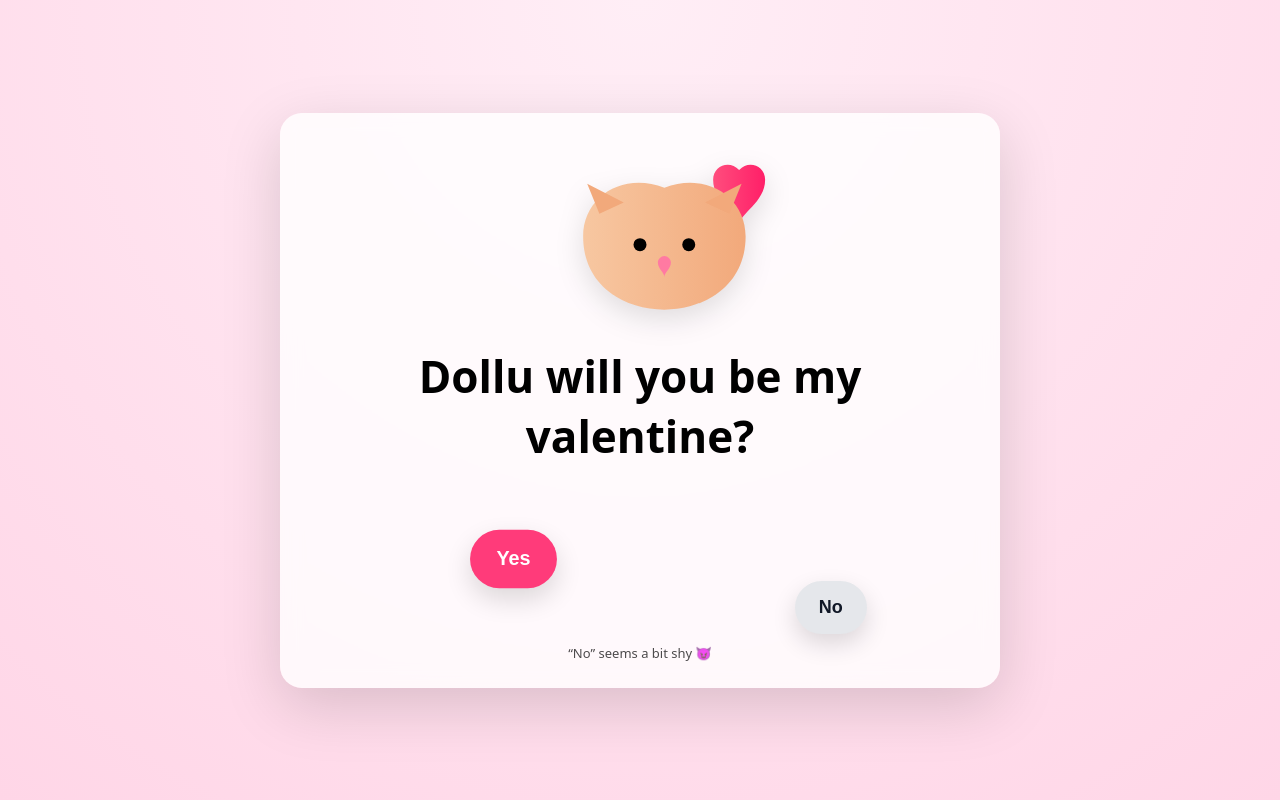
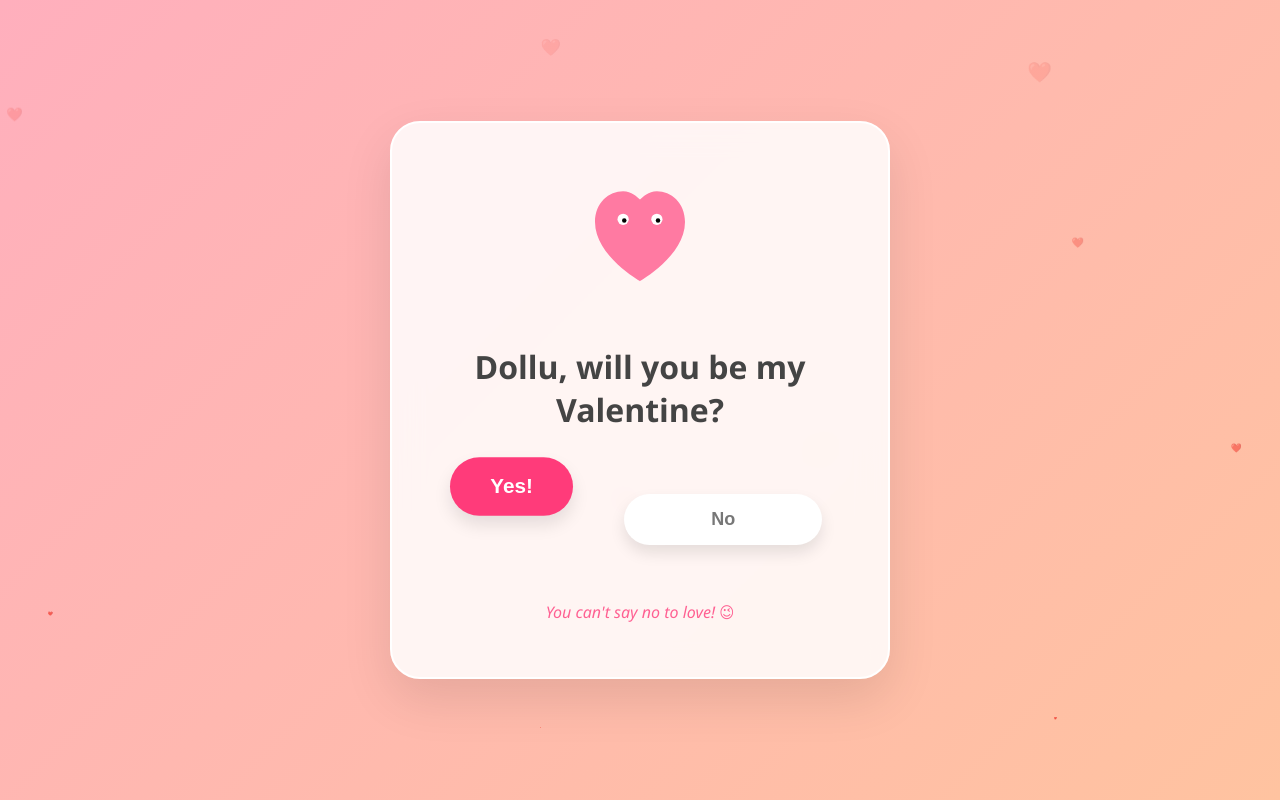
Before and after one commit to vijaytalelar-mitaoe/valentine, a plain HTML site: page index.html in a window 1280 px wide. Both pictures are taken after a click on the button "No". Drawn offline with nearby package versions, Linux system fonts and the light colour scheme.

Commit message:
Update index.html
new

```diff
--- a/index.html
+++ b/index.html
@@ -1,21 +1,20 @@
-
 <!DOCTYPE html>
 <html lang="en">
 <head>
   <meta charset="UTF-8" />
   <meta name="viewport" content="width=device-width, initial-scale=1, viewport-fit=cover" />
-  <title>Will you be my Valentine?</title>
+  <title>A Special Question for Dollu</title>
 
-  <!-- Confetti library -->
   <script src="https://cdn.jsdelivr.net/npm/canvas-confetti@1.9.3/dist/confetti.browser.min.js"></script>
 
   <style>
     :root {
-      --bg1: #ffd6e7;
-      --bg2: #ffeef6;
-      --card: #ffffffcc;
+      --bg1: #ffafbd;
+      --bg2: #ffc3a0;
+      --card: rgba(255, 255, 255, 0.85);
       --yes: #ff3b7a;
       --yesHover: #ff1f68;
+      --accent: #ff7aa2;
     }
 
     * { box-sizing: border-box; }
@@ -23,288 +22,220 @@
     body {
       margin: 0;
       min-height: 100svh;
-      display: grid;
-      place-items: center;
-      background: radial-gradient(circle at top, var(--bg2), var(--bg1));
-      font-family: system-ui, sans-serif;
+      display: flex;
+      justify-content: center;
+      align-items: center;
+      background: linear-gradient(135deg, var(--bg1), var(--bg2));
+      font-family: 'Segoe UI', Tahoma, Geneva, Verdana, sans-serif;
       overflow: hidden;
       padding: 16px;
     }
 
-    /* FULL-SCREEN CONFETTI CANVAS */
-    #confettiCanvas {
+    /* Floating Hearts Background */
+    .heart-bg {
       position: fixed;
-      inset: 0;
-      width: 100vw;
-      height: 100vh;
+      top: 0; left: 0; width: 100%; height: 100%;
       pointer-events: none;
-      z-index: 9999;
+      z-index: 0;
     }
 
+    /* Card Styling */
     .card {
-      width: min(720px, 92vw);
-      padding: 26px 22px;
+      position: relative;
+      z-index: 10;
+      width: min(500px, 92vw);
+      padding: 40px 20px;
       background: var(--card);
-      backdrop-filter: blur(10px);
-      border-radius: 22px;
+      backdrop-filter: blur(15px);
+      border-radius: 30px;
       text-align: center;
-      box-shadow: 0 18px 60px rgba(0,0,0,.15);
+      box-shadow: 0 20px 50px rgba(0,0,0,0.1);
+      border: 2px solid white;
+      transition: all 0.5s cubic-bezier(0.175, 0.885, 0.32, 1.275);
     }
 
     .art {
-      width: min(260px, 80vw);
-      margin: 0 auto 10px;
-      display: block;
-      filter: drop-shadow(0 10px 14px rgba(0,0,0,.12));
+      width: 180px;
+      margin: 0 auto 20px;
+      transition: transform 0.3s ease;
     }
 
+    .art:hover { transform: scale(1.1) rotate(5deg); }
+
     h1 {
-      font-size: clamp(26px, 4vw, 44px);
-      margin: 12px 0 18px;
+      font-size: clamp(22px, 5vw, 32px);
+      color: #444;
+      margin-bottom: 30px;
     }
 
+    /* Interaction Zone */
     .button-zone {
       position: relative;
-      width: min(520px, 92%);
-      height: 150px;
-      margin: 0 auto;
-      touch-action: none;
+      height: 120px;
+      margin-bottom: 20px;
     }
 
     button {
-      position: absolute;
-      top: 50%;
-      transform: translateY(-50%);
-      padding: 16px 24px;
+      padding: 15px 35px;
       font-size: 18px;
-      font-weight: 800;
-      border-radius: 999px;
+      font-weight: bold;
+      border-radius: 50px;
       border: none;
       cursor: pointer;
-      box-shadow: 0 10px 24px rgba(0,0,0,.14);
-      user-select: none;
-      -webkit-tap-highlight-color: transparent;
-      transition: transform .12s ease, background .12s ease;
+      box-shadow: 0 8px 15px rgba(0,0,0,0.1);
+      transition: all 0.2s ease;
+      position: absolute;
     }
 
     #yesBtn {
-      left: 18%;
+      left: 10%;
       background: var(--yes);
-      color: #fff;
+      color: white;
+      z-index: 100;
     }
-    #yesBtn:hover { background: var(--yesHover); }
 
     #noBtn {
-      left: 62%;
-      background: #e5e7eb;
-      color: #111827;
+      right: 10%;
+      background: white;
+      color: #777;
     }
 
-    .hint {
-      margin-top: 10px;
-      font-size: 13px;
-      opacity: .7;
-    }
+    .hint { font-style: italic; color: #ff3b7a; opacity: 0.8; height: 20px; }
 
-    .result {
-      display: none;
-      margin-top: 18px;
-      animation: pop .35s ease;
-    }
+    /* Success Section */
+    .result { display: none; }
 
-    .result h2 {
-      font-size: clamp(30px, 4.5vw, 46px);
-      margin: 10px 0;
+    .success-text {
+      font-size: 28px;
+      font-weight: 900;
+      color: var(--yes);
+      animation: heartBeat 1.5s infinite;
     }
 
     .fireworks {
-      width: min(380px, 90vw);
-      margin: 0 auto;
-      display: block;
+      width: 100%;
+      max-width: 300px;
+      border-radius: 20px;
+      margin: 20px 0;
     }
 
-    @keyframes pop {
-      from { transform: scale(.96); opacity: 0; }
-      to { transform: scale(1); opacity: 1; }
+    .lovely-message {
+      font-size: 18px;
+      color: #555;
+      line-height: 1.5;
+    }
+
+    @keyframes heartBeat {
+      0% { transform: scale(1); }
+      14% { transform: scale(1.1); }
+      28% { transform: scale(1); }
+      42% { transform: scale(1.1); }
+      70% { transform: scale(1); }
+    }
+
+    @keyframes floatUp {
+      from { transform: translateY(100vh) scale(0); opacity: 1; }
+      to { transform: translateY(-10vh) scale(1); opacity: 0; }
     }
   </style>
 </head>
 
 <body>
-  <canvas id="confettiCanvas"></canvas>
+  <div class="heart-bg" id="heartBg"></div>
+  <canvas id="confettiCanvas" style="position:fixed; inset:0; pointer-events:none; z-index:9999;"></canvas>
 
-  <main class="card">
-    <!-- ANIMAL WITH HEART -->
-    <svg class="art" viewBox="0 0 320 240" xmlns="http://www.w3.org/2000/svg">
-      <defs>
-        <linearGradient id="fur" x1="0" x2="1">
-          <stop offset="0" stop-color="#f7c7a1"/>
-          <stop offset="1" stop-color="#f2a97b"/>
-        </linearGradient>
-        <linearGradient id="heart" x1="0" x2="1">
-          <stop offset="0" stop-color="#ff4d7d"/>
-          <stop offset="1" stop-color="#ff1f68"/>
-        </linearGradient>
-      </defs>
+  <main class="card" id="mainCard">
+    <div id="askPhase">
+      <svg class="art" viewBox="0 0 320 240" xmlns="http://www.w3.org/2000/svg">
+        <path d="M160 210s-80-45-80-105c0-35 25-55 50-55 15 0 25 10 30 15 5-5 15-15 30-15 25 0 50 20 50 55 0 60-80 105-80 105z" fill="#ff7aa2"/>
+        <circle cx="130" cy="100" r="10" fill="white"/>
+        <circle cx="190" cy="100" r="10" fill="white"/>
+        <circle cx="132" cy="102" r="4" fill="black"/>
+        <circle cx="192" cy="102" r="4" fill="black"/>
+      </svg>
 
-      <path d="M250 50 C250 33 270 25 282 38
-               C294 25 314 33 314 50
-               C314 78 282 92 282 106
-               C282 92 250 78 250 50Z"
-            fill="url(#heart)"/>
+      <h1 id="mainTitle">Dollu, will you be my Valentine?</h1>
 
-      <path d="M90 120 C90 70 140 40 190 60
-               C240 40 290 70 290 120
-               C290 180 240 210 190 210
-               C140 210 90 180 90 120Z"
-            fill="url(#fur)"/>
+      <div class="button-zone" id="zone">
+        <button id="yesBtn">Yes!</button>
+        <button id="noBtn">No</button>
+      </div>
+      <p class="hint" id="hint">You can't say no to love! 😉</p>
+    </div>
 
-      <path d="M110 92 L95 55 L140 78 Z" fill="#f2a97b"/>
-      <path d="M270 92 L285 55 L240 78 Z" fill="#f2a97b"/>
-
-      <circle cx="160" cy="130" r="8"/>
-      <circle cx="220" cy="130" r="8"/>
-
-      <path d="M190 144 C186 144 182 148 182 152
-               C182 160 190 164 190 170
-               C190 164 198 160 198 152
-               C198 148 194 144 190 144Z"
-            fill="#ff7aa2"/>
-    </svg>
-
-    <h1>Dollu will you be my valentine?</h1>
-
-    <section class="button-zone" id="zone">
-      <button id="yesBtn">Yes</button>
-      <button id="noBtn">No</button>
-    </section>
-
-    <!-- HINT -->
-    <div class="hint" id="hint">“No” seems a bit shy 😈</div>
-
-    <section class="result" id="result">
-      <div class="success-text">I KNEW YOU'D SAY YES! ❤️</div>
-
-      <img
-        class="fireworks"
-        src="https://media1.giphy.com/media/v1.Y2lkPTc5MGI3NjExM21qMnFsNXM3bnZqNjdocjhzbjhlcGR4NWU1a2h2eDZjMnY2bGxicyZlcD12MV9pbnRlcm5hbF9naWZfYnlfaWQmY3Q9Zw/MDJ9IbxxvDUQM/giphy.gif"
-        alt="Fireworks"
-      />
-
+    <div class="result" id="result">
+      <div class="success-text">YAY! I KNEW IT! ❤️</div>
+      <img class="fireworks" src="https://media1.giphy.com/media/v1.Y2lkPTc5MGI3NjExM21qMnFsNXM3bnZqNjdocjhzbjhlcGR4NWU1a2h2eDZjMnY2bGxicyZlcD12MV9pbnRlcm5hbF9naWZfYnlfaWQmY3Q9Zw/MDJ9IbxxvDUQM/giphy.gif">
       <p class="lovely-message">
-        Dollu, I am so incredibly grateful to have you in my life. ✨
-        Every moment with you feels like a gift, and I can't wait to make
-        this Valentine's Day as special as you are to me! 🌹🥺💖
+        Dollu, you just made me the happiest person ever. ✨<br>
+        I promise to make this Valentine's Day as beautiful and special as you are! 🌹🥺💖
       </p>
-
-    </section>
+    </div>
   </main>
 
   <script>
-    const zone = document.getElementById("zone");
-    const yesBtn = document.getElementById("yesBtn");
-    const noBtn = document.getElementById("noBtn");
-    const result = document.getElementById("result");
-    const hint = document.getElementById("hint");
+    const noBtn = document.getElementById('noBtn');
+    const yesBtn = document.getElementById('yesBtn');
+    const askPhase = document.getElementById('askPhase');
+    const result = document.getElementById('result');
+    const card = document.getElementById('mainCard');
+    const zone = document.getElementById('zone');
 
-    /* ---------- CONFETTI ---------- */
-    const confettiCanvas = document.getElementById("confettiCanvas");
+    const noTexts = ["No", "Are you sure?", "Think again!", "Puh-lease?", "You're mean! 🥺", "Last chance!", "Still no?", "Wrong button!"];
+    let noClickCount = 0;
+    let yesScale = 1;
 
-    function resizeConfettiCanvas() {
-      const dpr = Math.max(1, window.devicePixelRatio || 1);
-      confettiCanvas.width = Math.floor(window.innerWidth * dpr);
-      confettiCanvas.height = Math.floor(window.innerHeight * dpr);
-      confettiCanvas.style.width = "100vw";
-      confettiCanvas.style.height = "100vh";
+    // 1. Create Floating Hearts Background
+    function createHeart() {
+      const heart = document.createElement('div');
+      heart.innerHTML = '❤️';
+      heart.style.position = 'absolute';
+      heart.style.left = Math.random() * 100 + 'vw';
+      heart.style.fontSize = Math.random() * 20 + 10 + 'px';
+      heart.style.animation = `floatUp ${Math.random() * 3 + 2}s linear forwards`;
+      document.getElementById('heartBg').appendChild(heart);
+      setTimeout(() => heart.remove(), 5000);
+    }
+    setInterval(createHeart, 300);
+
+    // 2. Runaway No Button Logic
+    function moveNo() {
+      const maxX = zone.clientWidth - noBtn.clientWidth;
+      const maxY = zone.clientHeight - noBtn.clientHeight;
+
+      const randomX = Math.floor(Math.random() * maxX);
+      const randomY = Math.floor(Math.random() * maxY);
+
+      noBtn.style.left = randomX + 'px';
+      noBtn.style.top = randomY + 'px';
+
+      // Change text and grow Yes button
+      noBtn.innerText = noTexts[noClickCount % noTexts.length];
+      noClickCount++;
+
+      yesScale += 0.15;
+      yesBtn.style.transform = `scale(${yesScale})`;
     }
 
-    resizeConfettiCanvas();
-    window.addEventListener("resize", resizeConfettiCanvas);
-    window.addEventListener("orientationchange", () => setTimeout(resizeConfettiCanvas, 150));
-
-    const confettiInstance = confetti.create(confettiCanvas, {
-      resize: false,
-      useWorker: true
+    noBtn.addEventListener('mouseover', moveNo);
+    noBtn.addEventListener('click', (e) => {
+      e.preventDefault();
+      moveNo();
     });
 
-    function fullScreenConfetti() {
-      const end = Date.now() + 1600;
+    // 3. Yes Button Logic
+    yesBtn.addEventListener('click', () => {
+      askPhase.style.display = 'none';
+      result.style.display = 'block';
+      card.style.borderColor = '#ff3b7a';
+      card.style.transform = 'scale(1.05)';
 
-      (function frame() {
-        confettiInstance({
-          particleCount: 12,
-          spread: 90,
-          startVelocity: 45,
-          ticks: 180,
-          origin: { x: Math.random(), y: Math.random() * 0.3 }
-        });
-        if (Date.now() < end) requestAnimationFrame(frame);
-      })();
-
-      setTimeout(() => {
-        confettiInstance({
-          particleCount: 300,
-          spread: 140,
-          startVelocity: 60,
-          ticks: 220,
-          origin: { x: 0.5, y: 0.55 }
-        });
-      }, 300);
-    }
-
-    /* ---------- YES BUTTON GROWS ---------- */
-    let yesScale = 1;
-    function growYes() {
-      yesScale = Math.min(2.2, yesScale + 0.1);
-      yesBtn.style.transform = `translateY(-50%) scale(${yesScale})`;
-    }
-
-    /* ---------- NO BUTTON RUNS AWAY ---------- */
-    function clamp(n, min, max) {
-      return Math.max(min, Math.min(max, n));
-    }
-
-    function moveNo(px, py) {
-      const z = zone.getBoundingClientRect();
-      const b = noBtn.getBoundingClientRect();
-
-      let dx = (b.left + b.width / 2) - px;
-      let dy = (b.top + b.height / 2) - py;
-      let mag = Math.hypot(dx, dy) || 1;
-      dx /= mag;
-      dy /= mag;
-
-      let newLeft = (b.left - z.left) + dx * 150;
-      let newTop  = (b.top - z.top) + dy * 150;
-
-      newLeft = clamp(newLeft, 0, z.width - b.width);
-      newTop  = clamp(newTop, 0, z.height - b.height);
-
-      noBtn.style.left = newLeft + "px";
-      noBtn.style.top = newTop + "px";
-      noBtn.style.transform = "none";
-
-      growYes();
-    }
-
-    zone.addEventListener("pointermove", e => {
-      const b = noBtn.getBoundingClientRect();
-      const d = Math.hypot(
-        (b.left + b.width / 2) - e.clientX,
-        (b.top + b.height / 2) - e.clientY
-      );
-      if (d < 140) moveNo(e.clientX, e.clientY);
-    });
-
-    noBtn.addEventListener("click", e => e.preventDefault());
-
-    /* ---------- YES CLICK ---------- */
-    yesBtn.addEventListener("click", () => {
-      zone.style.display = "none";
-      hint.style.display = "none";     // HIDE THE HINT
-      result.style.display = "block";
-      resizeConfettiCanvas();
-      fullScreenConfetti();
+      confetti({
+        particleCount: 150,
+        spread: 70,
+        origin: { y: 0.6 },
+        colors: ['#ff3b7a', '#ff7aa2', '#ffafbd']
+      });
     });
   </script>
 </body>
```
